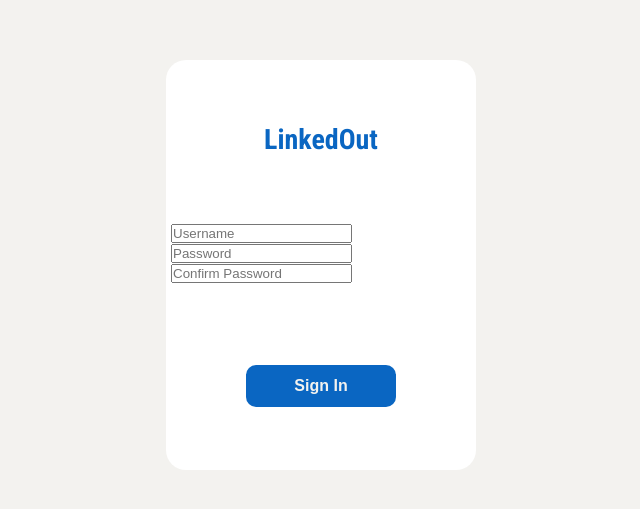
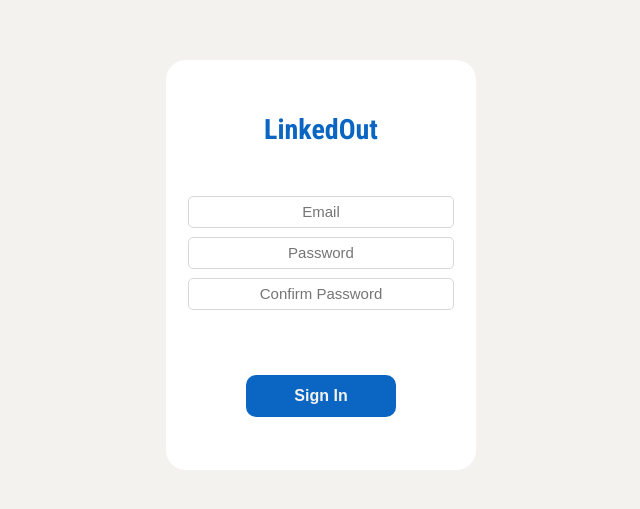
Before and after one commit to hassankhalil33/linkedin-clone-full, a React (Create React App) app in the folder frontend/: page / in a window 1280 px wide. Shown: the part 135-644 px from the top of the page, without its empty margins (319-959 px from the left). Built offline with nearby package versions, Linux system fonts and the light colour scheme.

Commit message:
Frontend <> Stylized Input Fields

```diff
--- a/frontend/public/css/styles.css
+++ b/frontend/public/css/styles.css
@@ -53,3 +53,25 @@
   background-color: #5e9fe0;
   cursor: pointer;
 }
+
+.login-form>div {
+  display: flex;
+  width: 100%;
+  height: 120px;
+  justify-content: space-between;
+  align-items: center;
+  flex-direction: column;
+  background-color: #FFFFFF;
+}
+
+.login-form>div>input {
+  height: 30px;
+  margin: 3px auto;
+  justify-content: center;
+  width: 88%;
+  gap: 15px;
+  text-align: center;
+  font-size: 15px;
+  border-radius: 5px;
+  border: 1px solid rgb(216, 216, 216);
+}
--- a/frontend/src/components/LoginForm.jsx
+++ b/frontend/src/components/LoginForm.jsx
@@ -9,8 +9,8 @@
       <div>
         <Input
           type={"text"}
-          name={"username"}
-          placeholder={"Username"}
+          name={"email"}
+          placeholder={"Email"}
         />
         <Input
           type={"password"}
```
